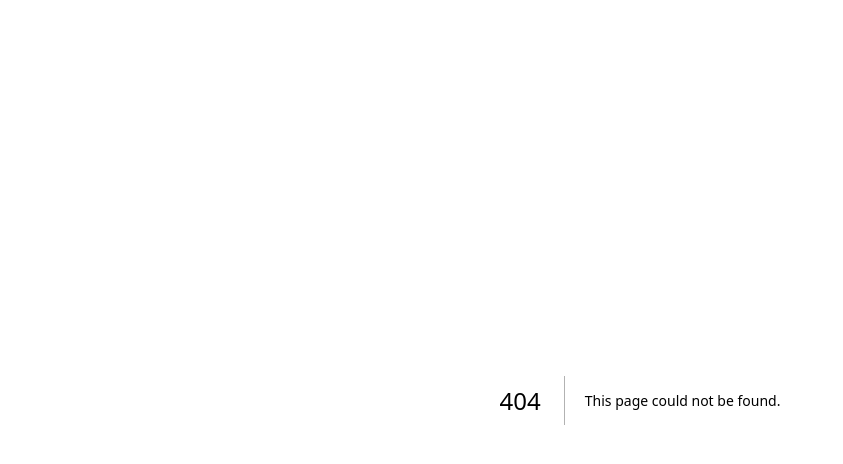
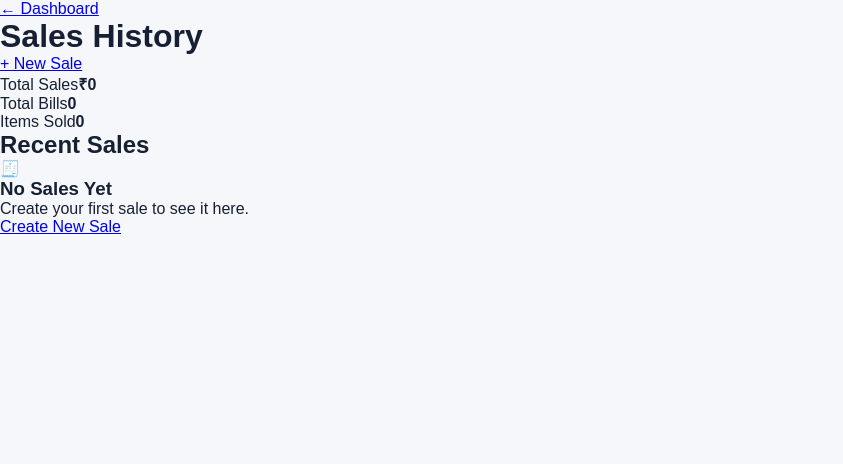
Before and after one commit to sameerkhan86926-a11y/hisabpro, a Next.js app: page /hisabpro/sales/history in a window 1280 px wide. Before the commit this address had no page. Shown: the top 464 px of the page, without its empty margins (0-843 px from the left). Built offline with nearby package versions, Linux system fonts and the light colour scheme.

Commit message:
Create page.tsx

```diff
--- /dev/null
+++ b/app/sales/history/page.tsx
@@ -0,0 +1,146 @@
+"use client";
+
+import { useEffect, useState } from "react";
+
+type Sale = {
+  id: number;
+  product: string;
+  price: number;
+  quantity: number;
+  discount: number;
+  total: number;
+  date: string;
+};
+
+export default function SalesHistoryPage() {
+  const [sales, setSales] = useState<Sale[]>([]);
+
+  useEffect(() => {
+    const savedSales = JSON.parse(
+      localStorage.getItem("hisabpro_sales") || "[]"
+    );
+
+    setSales(savedSales.reverse());
+  }, []);
+
+  const totalSales = sales.reduce(
+    (sum, sale) => sum + sale.total,
+    0
+  );
+
+  const totalItems = sales.reduce(
+    (sum, sale) => sum + sale.quantity,
+    0
+  );
+
+  function deleteSale(id: number) {
+    const updatedSales = sales.filter(
+      (sale) => sale.id !== id
+    );
+
+    setSales(updatedSales);
+
+    localStorage.setItem(
+      "hisabpro_sales",
+      JSON.stringify([...updatedSales].reverse())
+    );
+  }
+
+  return (
+    <main className="history-page">
+
+      <header className="history-header">
+        <a href="/hisabpro/">← Dashboard</a>
+
+        <h1>Sales History</h1>
+
+        <a href="/hisabpro/sales/">
+          + New Sale
+        </a>
+      </header>
+
+      <section className="history-stats">
+
+        <div className="history-card">
+          <span>Total Sales</span>
+          <strong>
+            ₹{totalSales.toLocaleString("en-IN")}
+          </strong>
+        </div>
+
+        <div className="history-card">
+          <span>Total Bills</span>
+          <strong>{sales.length}</strong>
+        </div>
+
+        <div className="history-card">
+          <span>Items Sold</span>
+          <strong>{totalItems}</strong>
+        </div>
+
+      </section>
+
+      <section className="sales-list">
+
+        <div className="history-title">
+          <h2>Recent Sales</h2>
+        </div>
+
+        {sales.length === 0 ? (
+          <div className="empty-sales">
+            <div>🧾</div>
+            <h3>No Sales Yet</h3>
+            <p>
+              Create your first sale to see it here.
+            </p>
+
+            <a href="/hisabpro/sales/">
+              Create New Sale
+            </a>
+          </div>
+        ) : (
+          sales.map((sale) => (
+            <div className="sale-history-item" key={sale.id}>
+
+              <div className="sale-icon">
+                🧾
+              </div>
+
+              <div className="sale-info">
+                <strong>{sale.product}</strong>
+
+                <span>
+                  {sale.quantity} × ₹
+                  {sale.price.toLocaleString("en-IN")}
+                </span>
+
+                <small>
+                  {new Date(sale.date).toLocaleString(
+                    "en-IN"
+                  )}
+                </small>
+              </div>
+
+              <div className="sale-right">
+
+                <strong>
+                  ₹{sale.total.toLocaleString("en-IN")}
+                </strong>
+
+                <button
+                  onClick={() => deleteSale(sale.id)}
+                >
+                  Delete
+                </button>
+
+              </div>
+
+            </div>
+          ))
+        )}
+
+      </section>
+
+    </main>
+  );
+}
```
